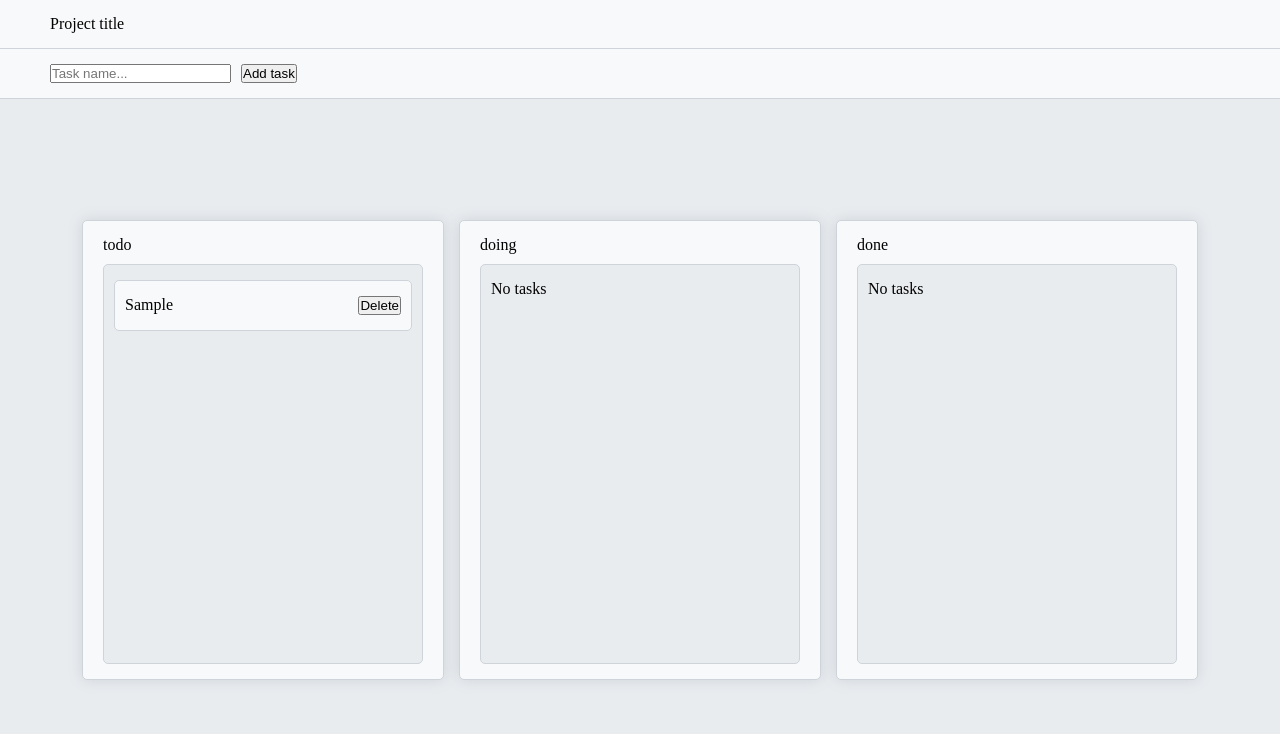
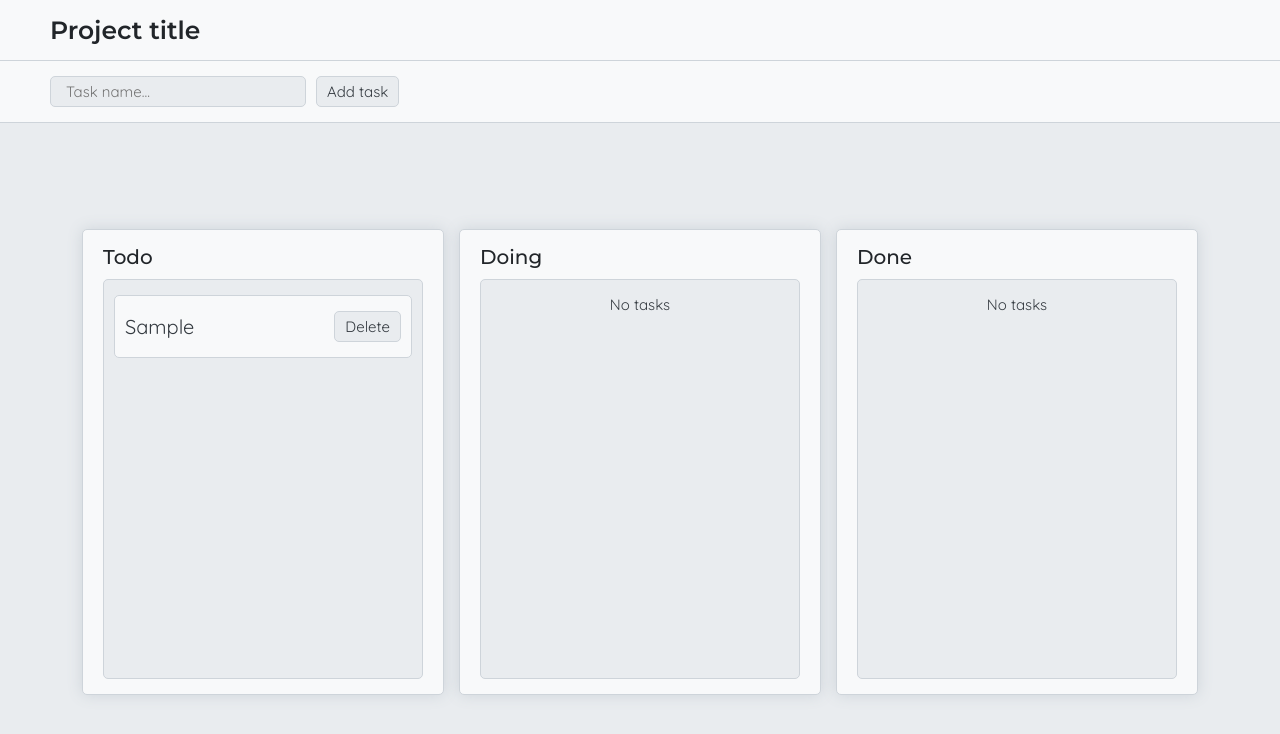
Before and after one commit to KDTenshi/react-spacely-app, a React (Vite) app: page / in a window 1280 px wide. Both pictures are taken after typing "Sample" into the empty fields and a click on the button "Add task". Shown: the top 734 px of the page. Built offline with nearby package versions, Linux system fonts and the light colour scheme.

Commit message:
Improved visuals

```diff
--- a/index.html
+++ b/index.html
@@ -4,6 +4,12 @@
     <meta charset="UTF-8" />
     <link rel="icon" type="image/svg+xml" href="/vite.svg" />
     <meta name="viewport" content="width=device-width, initial-scale=1.0" />
+    <link rel="preconnect" href="https://fonts.googleapis.com" />
+    <link rel="preconnect" href="https://fonts.gstatic.com" crossorigin />
+    <link
+      href="https://fonts.googleapis.com/css2?family=Montserrat:ital,wght@0,100..900;1,100..900&family=Quicksand:wght@300..700&display=swap"
+      rel="stylesheet"
+    />
     <title>react-spacely-app</title>
   </head>
   <body>
--- a/src/components/Board/ui/Board.module.scss
+++ b/src/components/Board/ui/Board.module.scss
@@ -1,4 +1,5 @@
 @use "../../../shared/style/colors.scss" as c;
+@use "../../../shared/style/typography.scss" as t;
 
 .Board {
   width: 100%;
@@ -18,6 +19,41 @@
   padding: 15px 50px;
 }
 
+.Title {
+  @include t.HEADING_3();
+
+  color: c.$BLACK;
+}
+
+.Input {
+  @include t.BODY_2();
+
+  padding: 5px 15px;
+  background: c.$GRAY_LIGHT;
+  border: 1px solid c.$GRAY;
+  border-radius: 5px;
+  color: c.$GRAY_DARK;
+  width: 20vw;
+  outline: 0;
+}
+
+.Button {
+  @include t.BODY_2();
+
+  color: c.$GRAY_DARK;
+  background: c.$GRAY_LIGHT;
+  border: 1px solid c.$GRAY;
+  padding: 5px 10px;
+  border-radius: 5px;
+  transition: all 0.25s;
+  cursor: pointer;
+
+  &:hover {
+    background: c.$WHITE;
+    box-shadow: 0 0 5px c.$GRAY;
+  }
+}
+
 .Form {
   display: flex;
   align-items: center;
--- a/src/components/Board/ui/Board.tsx
+++ b/src/components/Board/ui/Board.tsx
@@ -99,8 +99,9 @@ const Board: FC = () => {
             placeholder="Task name..."
             value={taskName}
             onChange={(e) => setTaskName(e.target.value)}
+            className={style.Input}
           />
-          <button>Add task</button>
+          <button className={style.Button}>Add task</button>
         </form>
       </div>
       <div className={style.Columns}>
--- a/src/components/Column/ui/Column.module.scss
+++ b/src/components/Column/ui/Column.module.scss
@@ -1,4 +1,5 @@
 @use "../../../shared/style/colors.scss" as c;
+@use "../../../shared/style/typography.scss" as t;
 
 .Column {
   background: c.$WHITE;
@@ -11,6 +12,16 @@
   box-shadow: 0 0 15px c.$GRAY;
 }
 
+.Title {
+  @include t.HEADING_4();
+
+  color: c.$BLACK;
+
+  &::first-letter {
+    text-transform: uppercase;
+  }
+}
+
 .List {
   padding: 15px 10px;
   height: 50vh;
@@ -19,3 +30,10 @@
   background: c.$GRAY_LIGHT;
   border-radius: 5px;
 }
+
+.Empty {
+  @include t.BODY_2();
+
+  color: c.$GRAY_DARK;
+  text-align: center;
+}
--- a/src/components/Column/ui/Column.tsx
+++ b/src/components/Column/ui/Column.tsx
@@ -15,9 +15,9 @@ const Column: FC<ColumnProps> = ({ type }) => {
 
   return (
     <div className={style.Column} ref={setNodeRef}>
-      <p>{type}</p>
+      <p className={style.Title}>{type}</p>
       <div className={style.List}>
-        {taskIDs.length === 0 && <p>No tasks</p>}
+        {taskIDs.length === 0 && <p className={style.Empty}>No tasks</p>}
         {taskIDs.map((taskID) => (
           <TaskCard taskID={taskID} key={taskID} />
         ))}
--- a/src/components/TaskCard/ui/TaskCard.module.scss
+++ b/src/components/TaskCard/ui/TaskCard.module.scss
@@ -1,4 +1,5 @@
 @use "../../../shared/style/colors.scss" as c;
+@use "../../../shared/style/typography.scss" as t;
 
 .Task {
   background: c.$WHITE;
@@ -15,3 +16,26 @@
     box-shadow: 0 0 10px c.$GRAY;
   }
 }
+
+.Name {
+  @include t.BODY_1();
+
+  color: c.$GRAY_DARK;
+}
+
+.Button {
+  @include t.BODY_2();
+
+  color: c.$GRAY_DARK;
+  padding: 5px 10px;
+  border-radius: 5px;
+  background: c.$GRAY_LIGHT;
+  border: 1px solid c.$GRAY;
+  transition: all 0.25s;
+  cursor: pointer;
+
+  &:hover {
+    background: c.$WHITE;
+    box-shadow: 0 0 5px c.$GRAY;
+  }
+}
--- a/src/components/TaskCard/ui/TaskCard.tsx
+++ b/src/components/TaskCard/ui/TaskCard.tsx
@@ -16,8 +16,10 @@ const TaskCard: FC<TaskCardProps> = ({ taskID }) => {
 
   return (
     <div className={style.Task} {...attributes} {...listeners} ref={setNodeRef}>
-      {task.name}
-      <button onClick={() => dispatch(deleteTask({ taskID }))}>Delete</button>
+      <p className={style.Name}>{task.name}</p>
+      <button className={style.Button} onClick={() => dispatch(deleteTask({ taskID }))}>
+        Delete
+      </button>
     </div>
   );
 };
--- a/src/shared/style/typography.scss
+++ b/src/shared/style/typography.scss
@@ -0,0 +1,39 @@
+@mixin _HEADING_BASE($size, $weight) {
+  font-size: $size;
+  font-weight: $weight;
+  font-family: "Montserrat", sans-serif;
+}
+
+@mixin HEADING_1() {
+  @include _HEADING_BASE(35px, 700);
+}
+
+@mixin HEADING_2() {
+  @include _HEADING_BASE(30px, 600);
+}
+
+@mixin HEADING_3() {
+  @include _HEADING_BASE(25px, 600);
+}
+
+@mixin HEADING_4() {
+  @include _HEADING_BASE(20px, 500);
+}
+
+@mixin _BODY_BASE($size, $weight) {
+  font-size: $size;
+  font-weight: $weight;
+  font-family: "Quicksand", sans-serif;
+}
+
+@mixin BODY_1() {
+  @include _BODY_BASE(20px, 400);
+}
+
+@mixin BODY_2() {
+  @include _BODY_BASE(15px, 400);
+}
+
+@mixin BODY_3() {
+  @include _BODY_BASE(10px, 300);
+}
```
